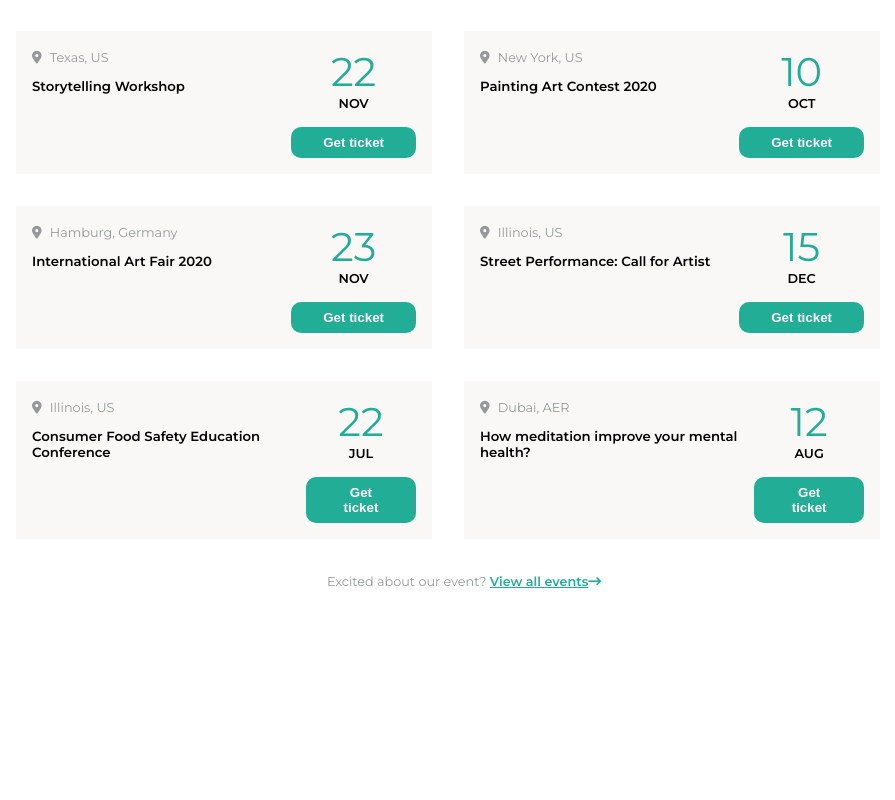
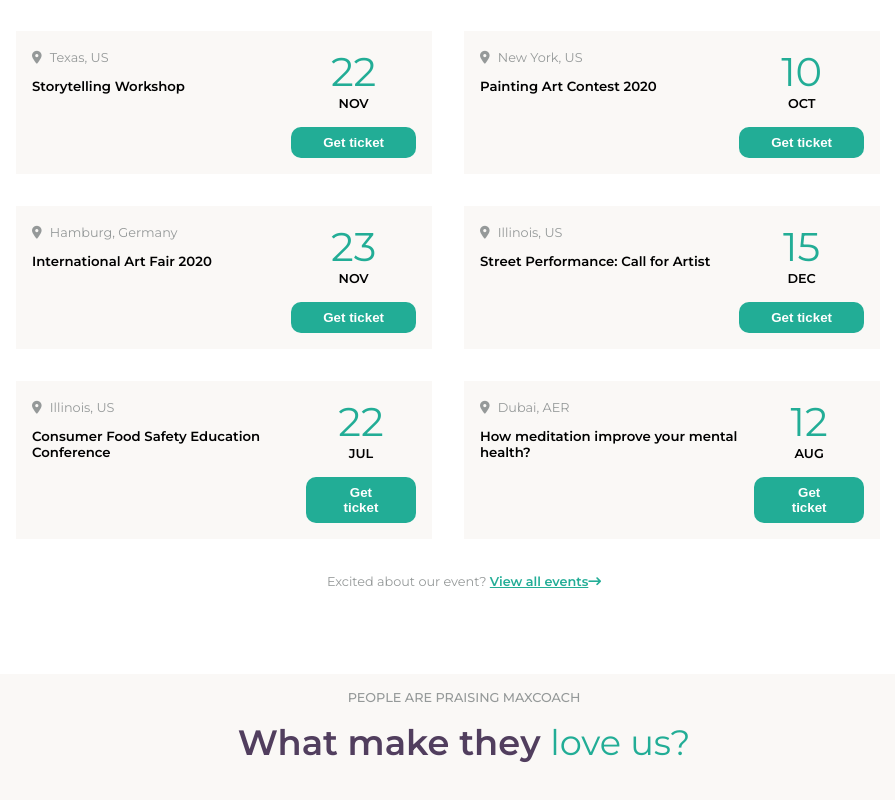
Before and after one commit to AndreaFumagalli4/proj-html-vuejs, a Vue app: page / in a window 1280 px wide. Shown: the part 4171-4971 px from the top of the page, without its empty margins (176-1071 px from the left). Before the commit the page ends 4845 px from the top, so only its background shows below. Built offline with nearby package versions, Linux system fonts and the light colour scheme.

Commit message:
add ReviewComp and data into store.js

```diff
--- a/src/components/MainComponents/AppMain.vue
+++ b/src/components/MainComponents/AppMain.vue
@@ -7,6 +7,7 @@ import LatestCoursesComp from './LatestCoursesComp.vue';
 import GetStartedComp from './GetStartedComp.vue';
 import MobileLearnComp from './MobileLearnComp.vue';
 import EventComp from './EventComp.vue';
+import ReviewComp from './ReviewComp.vue';
 
 export default {
     name: 'AppMAin',
@@ -20,7 +21,7 @@ export default {
         GetStartedComp,
         MobileLearnComp,
         EventComp,
-
+        ReviewComp
     }
 }
 </script>
@@ -34,6 +35,7 @@ export default {
     <GetStartedComp />
     <MobileLearnComp />
     <EventComp />
+    <ReviewComp />
 </template>
 
 <style lang="scss" scoped>
--- /dev/null
+++ b/src/components/MainComponents/ReviewComp.vue
@@ -0,0 +1,44 @@
+<script>
+import { store } from '../../store';
+
+export default {
+    name: 'ReviewComp',
+
+    components: {
+
+    },
+
+    data() {
+        return{
+            store,
+        }
+    }
+}
+</script>
+
+<template>
+    <section class="review">
+        <div class="container">
+            <h3>
+                People are praising maxcoach
+            </h3>
+            <h2>
+                What make they <span>love us?</span>
+            </h2>
+            <div class="cards">
+
+            </div>
+        </div>
+    </section>
+</template>
+
+<style lang="scss" scoped>
+    @use '../../styles/partials/variables' as *;
+    section.review{
+        background-color: $data-bg-color;
+
+        h2{
+            padding-bottom: 3rem;
+        }
+    }
+</style>
--- a/src/store.js
+++ b/src/store.js
@@ -101,6 +101,32 @@ export const store = reactive({
             month: 'aug'
         },
 
+    ],
+    reviewList: [
+        {
+            image: 'testimonial-avata-02.jpg',
+            feedback: 'I am free to learn at my own pace, follow my own schedule and choose the subject I like. Great study portal for people like me.',
+            name: 'Mina Hollace',
+            employment: 'Freelancer'
+        },
+        {
+            image: 'testimonial-avata-04.jpg',
+            feedback: 'MaxCoach is my best choise. Their tutors are smart and professional when deadling with students.',
+            name: 'Madley Pondor',
+            employment: 'IT Specialist'
+        },
+        {
+            image: 'testimonial-avata-01.jpg',
+            feedback: 'I am happy with their arrangement of lessons and subjects. They reflect a scientific investigation.',
+            name: 'Luvic Dubble',
+            employment: 'Private Tutor'
+        },
+        {
+            image: 'testimonial-avata-03.jpg',
+            feedback: 'MaxCoach is my best choise. Their tutors are smart and professional when deadling with students.',
+            name: 'Madley Pondor',
+            employment: 'Economist'
+        },
     ]
 
 })
```
